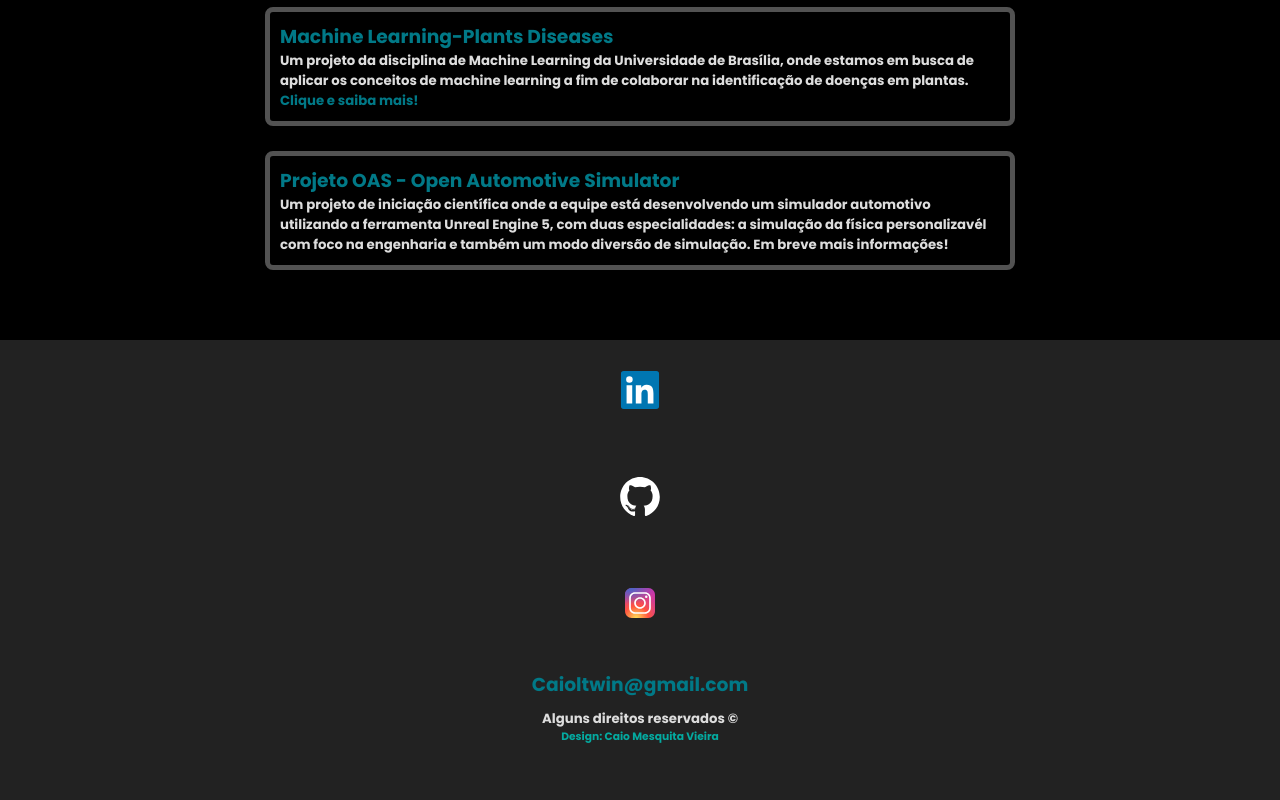
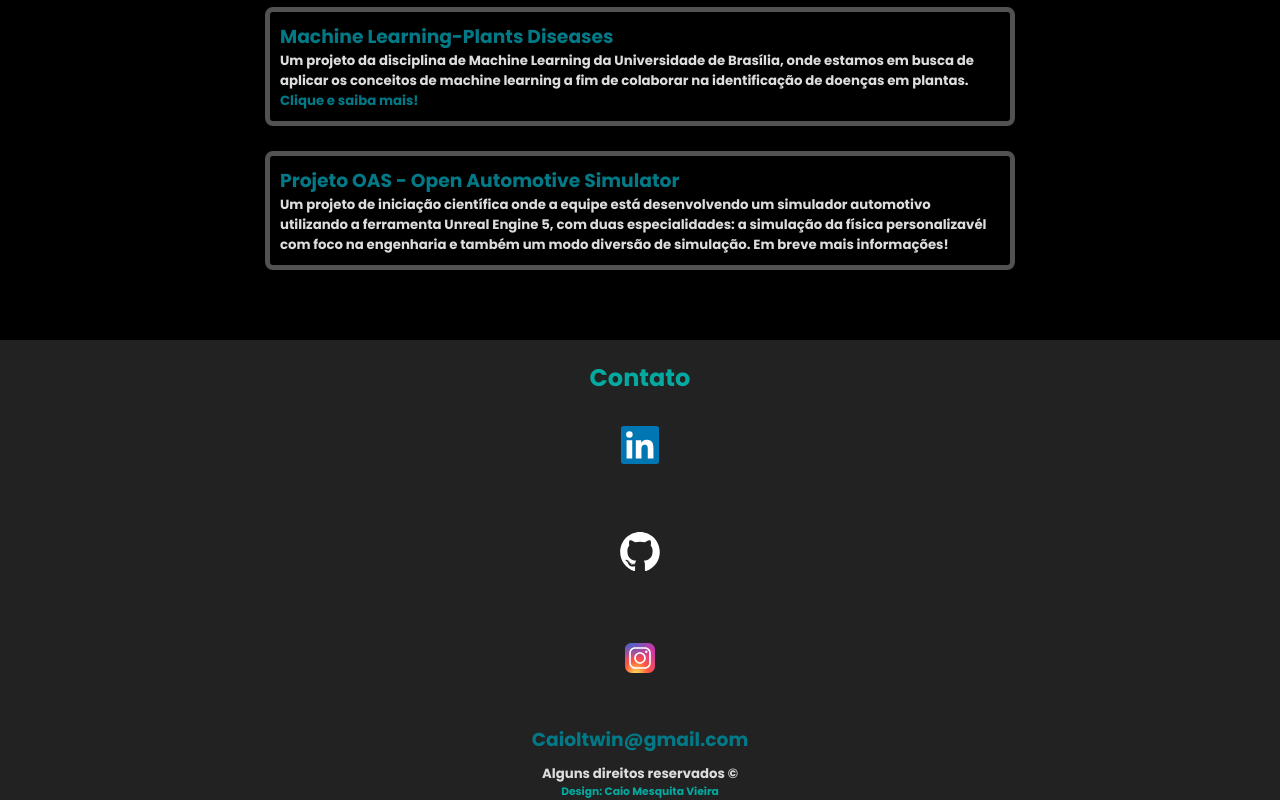
Before and after one commit to Caiomesvie/portfolio, a plain HTML site: page index.html in a window 1280 px wide. Shown: the part 1340-2140 px from the top of the page. Before the commit the page ends 2085 px from the top, so only its background shows below. Drawn offline with nearby package versions, Linux system fonts and the light colour scheme.

Commit message:
Update index.html

```diff
--- a/index.html
+++ b/index.html
@@ -127,6 +127,7 @@
   </main>
   </div>
   <footer class="contato" id="contato">
+    <h2 class="contatoTitle">Contato</h3>
       <div class="linkIcons">
         <a href="https://www.linkedin.com/in/caio-mesquita-vieira-52a549218">
           <img src="/portfolio/assets/linkedin-original.svg" alt="botão Linkedin" class="botaoFooter">
```
Lines whose indentation alone changed are shown as unchanged.
